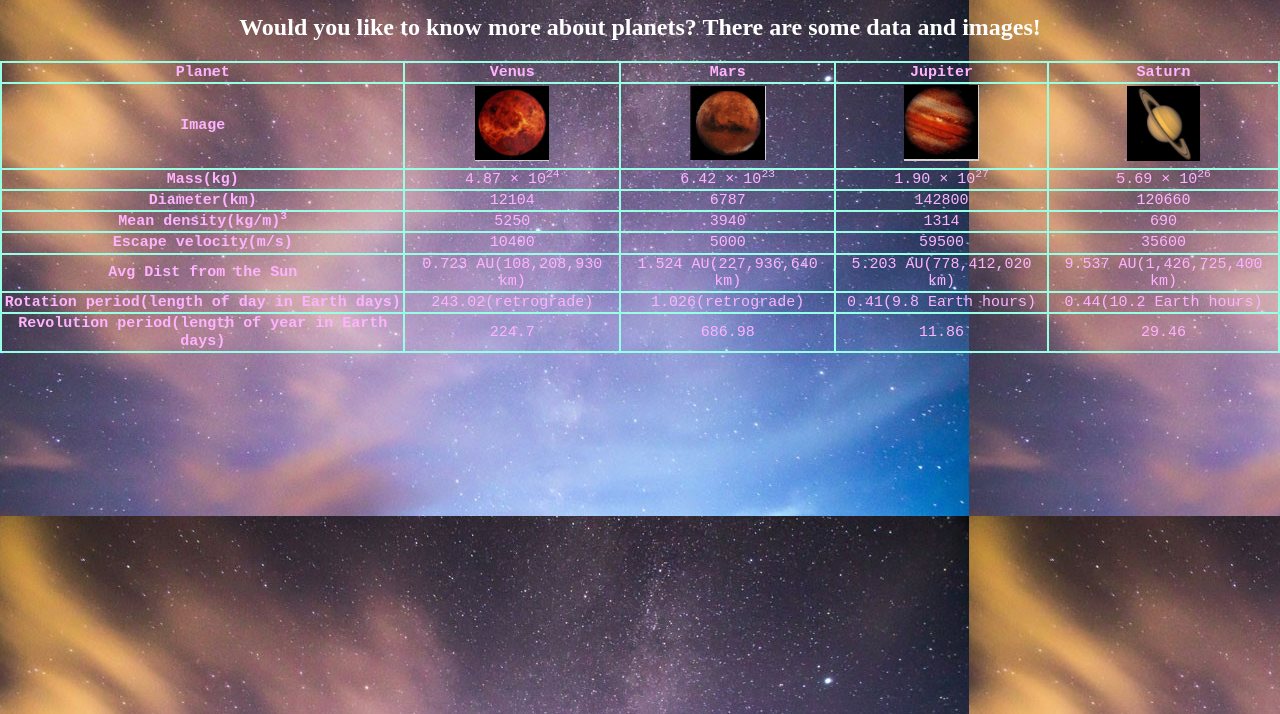
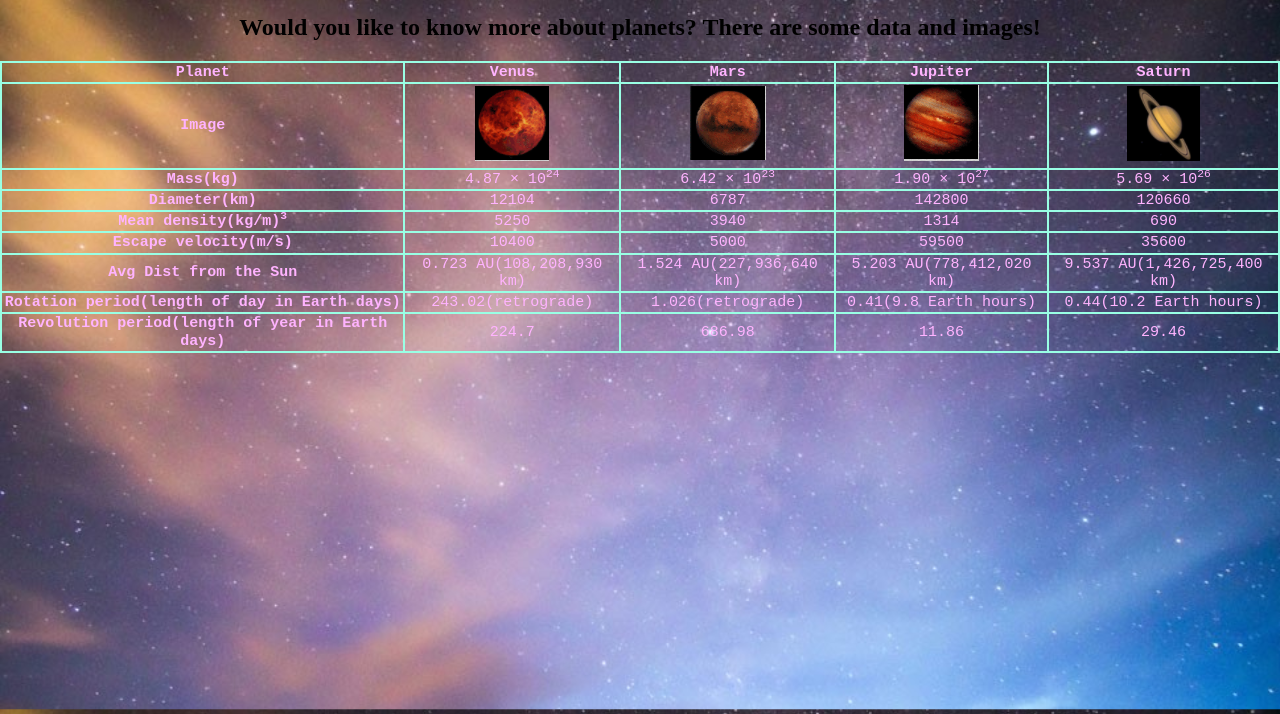
Before and after one commit to Youdi123/Lab-5, a plain HTML site: page index.html in a window 1280 px wide. Shown: the part 86-800 px from the top of the page. Drawn offline with Linux system fonts and the light colour scheme.

Commit message:
Update style.css

```diff
--- a/css/style.css
+++ b/css/style.css
@@ -1,7 +1,6 @@
   body {
   background: url('../media/background.jpg');
-  background-color: #000000;
-  color: #ffffff;
+  background-size: cover;
 h1 {
   font-family: Palatino Linotype;
   font-size: 40px;
```
